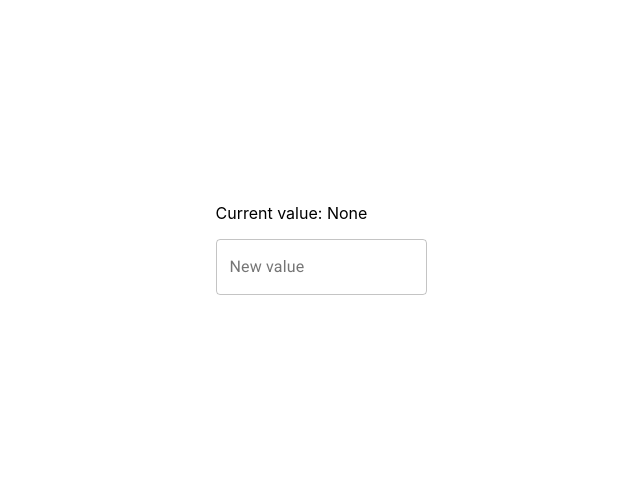
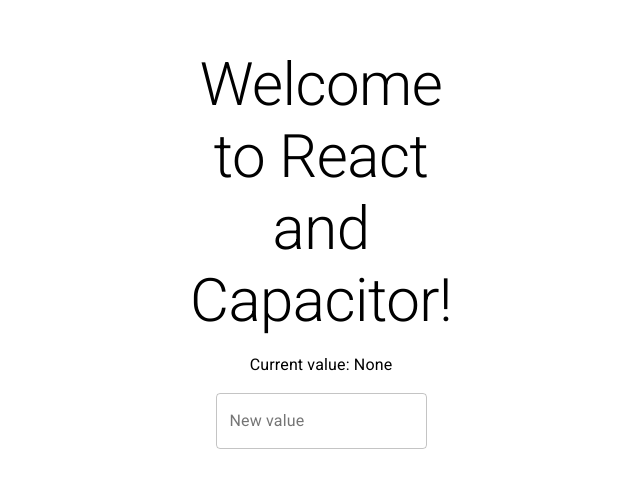
Before and after one commit to hkhamm/capacitor-react, a React (Create React App) app: page / in a window 1280 px wide. Shown: the part 147-634 px from the top of the page, without its empty margins (319-959 px from the left). Built offline with nearby package versions, Linux system fonts and the light colour scheme.

Commit message:
updates styles

```diff
--- a/src/App.tsx
+++ b/src/App.tsx
@@ -1,6 +1,6 @@
 import React, { FC, ChangeEvent } from "react"
 import { useStore } from "./StoreProvider"
-import { makeStyles, TextField } from "@material-ui/core"
+import { makeStyles, TextField, Typography } from "@material-ui/core"
 
 const useStyles = makeStyles({
     app: {
@@ -9,7 +9,16 @@
         justifyContent: "center",
         height: "100vh"
     },
-    content: {}
+    content: {
+        display: "flex",
+        flexDirection: "column",
+        alignItems: "center"
+    },
+    title: {
+        width: 300,
+        textAlign: "center",
+        marginBottom: 16
+    }
 })
 
 const App: FC = () => {
@@ -21,7 +30,11 @@
     return (
         <div className={classes.app}>
             <div className={classes.content}>
-                <div>Current value: {value ? value : "None"}</div>
+                <div className={classes.title}>
+                    <Typography variant="h2">Welcome to React and Capacitor!</Typography>
+                </div>
+
+                <Typography variant="body1">Current value: {value ? value : "None"}</Typography>
                 <TextField label="New value" margin="normal" variant="outlined" value={value} onChange={changeValue} />
             </div>
         </div>
```
